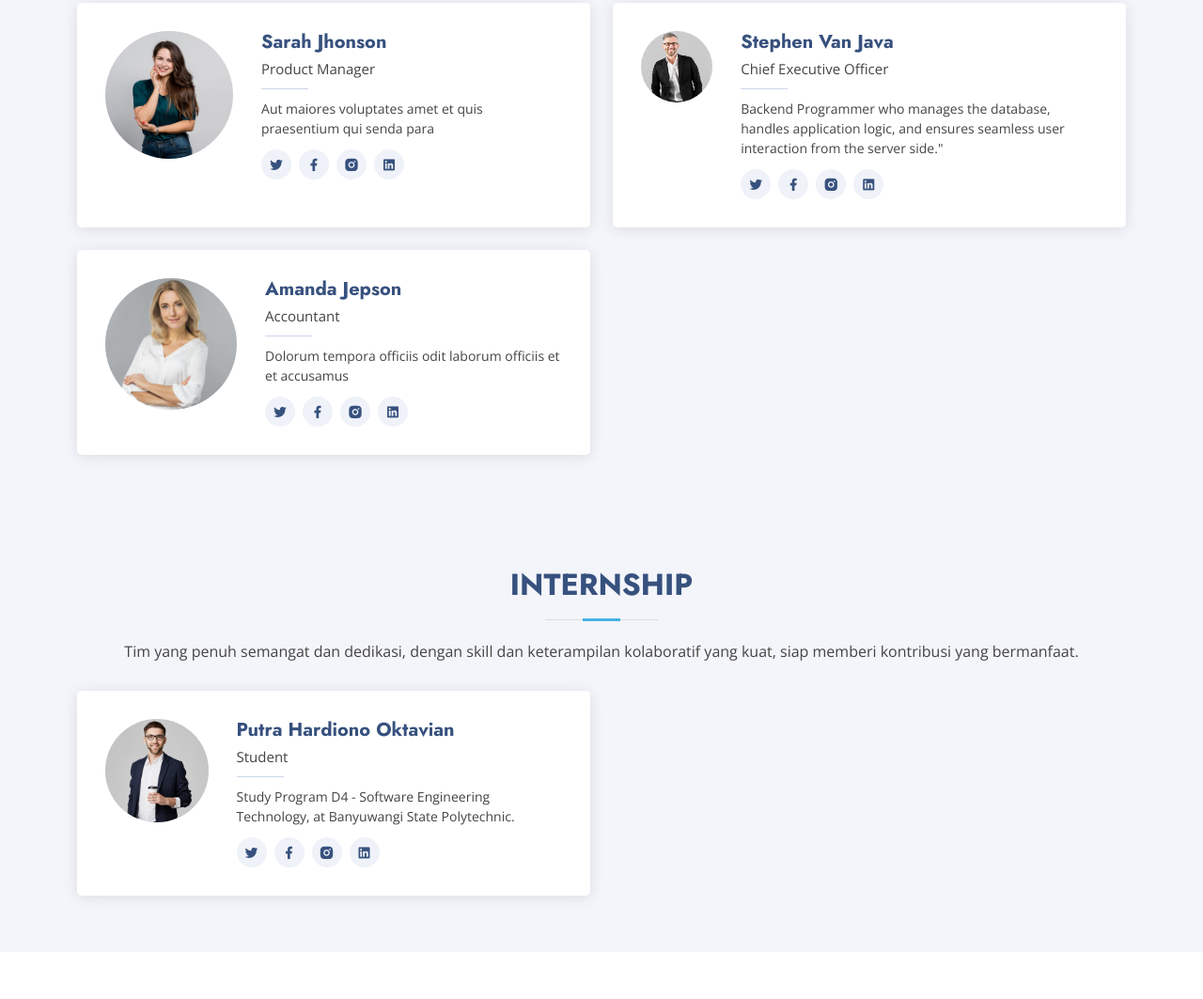
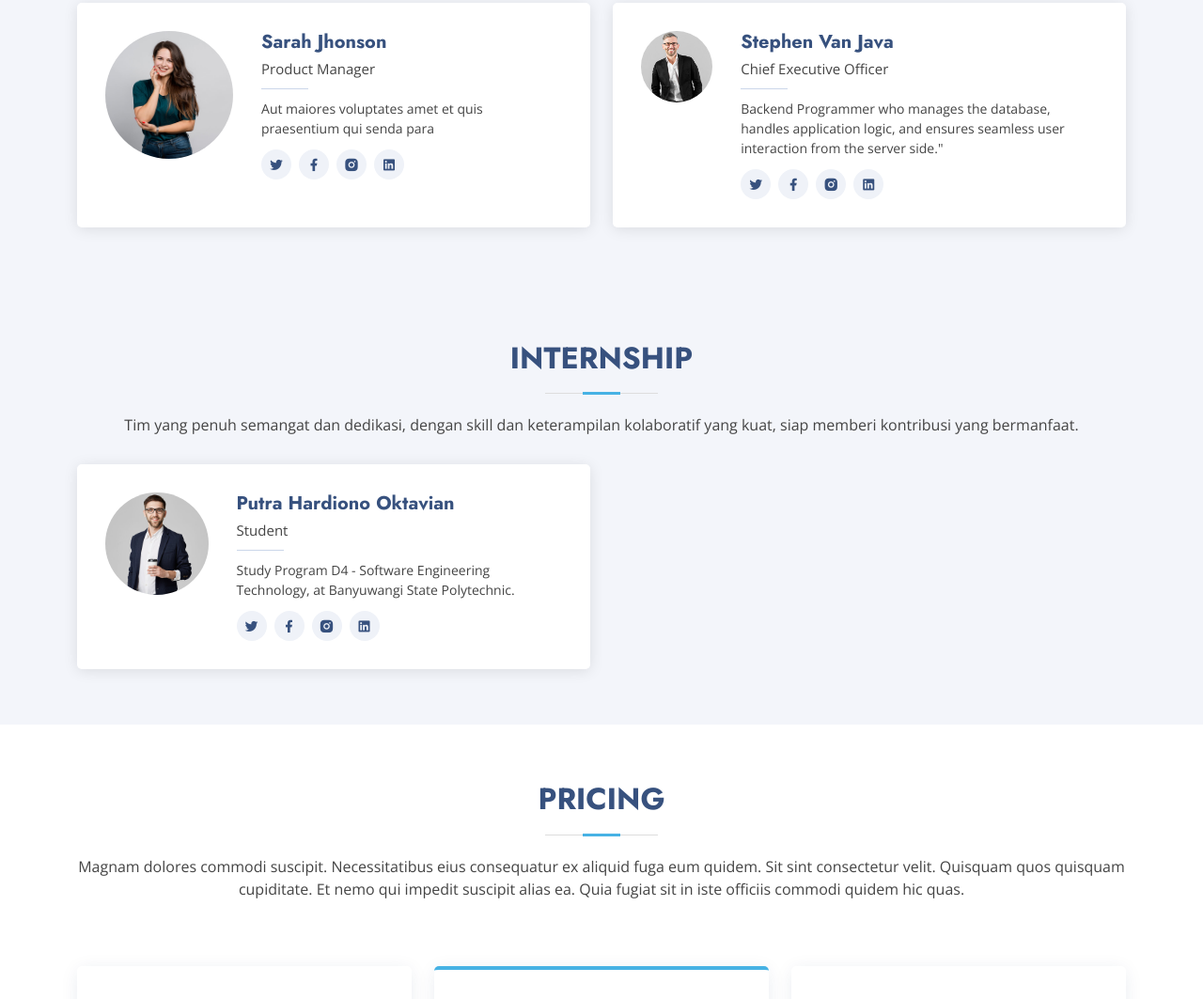
Before and after one commit to putrahrd0910/esolusindo.github.io, a plain HTML site: page index.html in a window 1280 px wide. Shown: the part 3757-4820 px from the top of the page at 94% size. Drawn offline with nearby package versions, Linux system fonts and the light colour scheme.

Commit message:
Update index.html

```diff
--- a/index.html
+++ b/index.html
@@ -556,7 +556,7 @@
             </div>
           </div>
 
-          <div class="col-lg-6 mt-4" data-aos="zoom-in" data-aos-delay="400">
+<!--           <div class="col-lg-6 mt-4" data-aos="zoom-in" data-aos-delay="400">
             <div class="member d-flex align-items-start">
               <div class="pic"><img src="assets/img/team/team-4.jpg" class="img-fluid" alt=""></div>
               <div class="member-info">
@@ -571,7 +571,7 @@
                 </div>
               </div>
             </div>
-          </div>
+          </div> -->
 
         </div>
 
```
